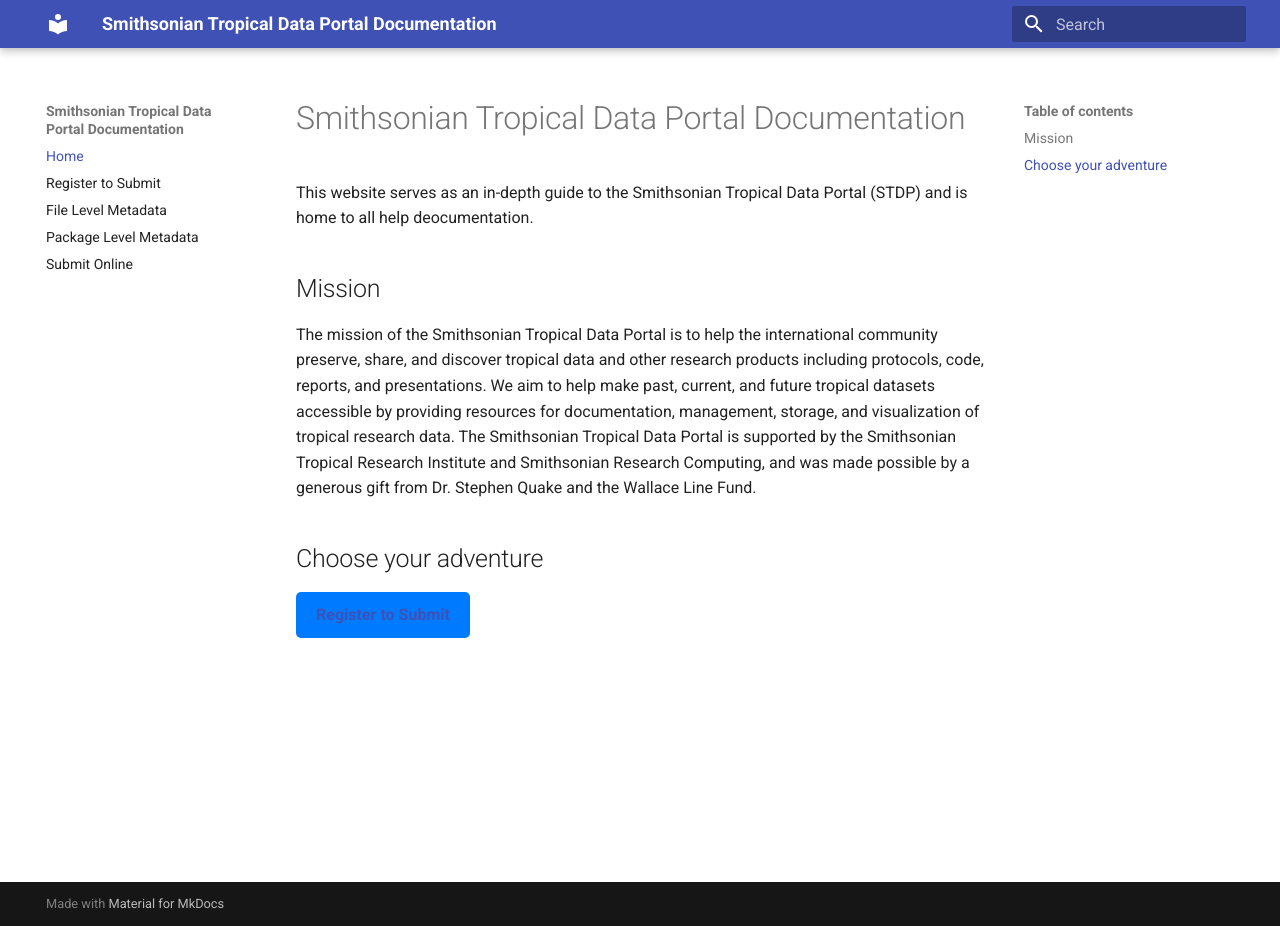
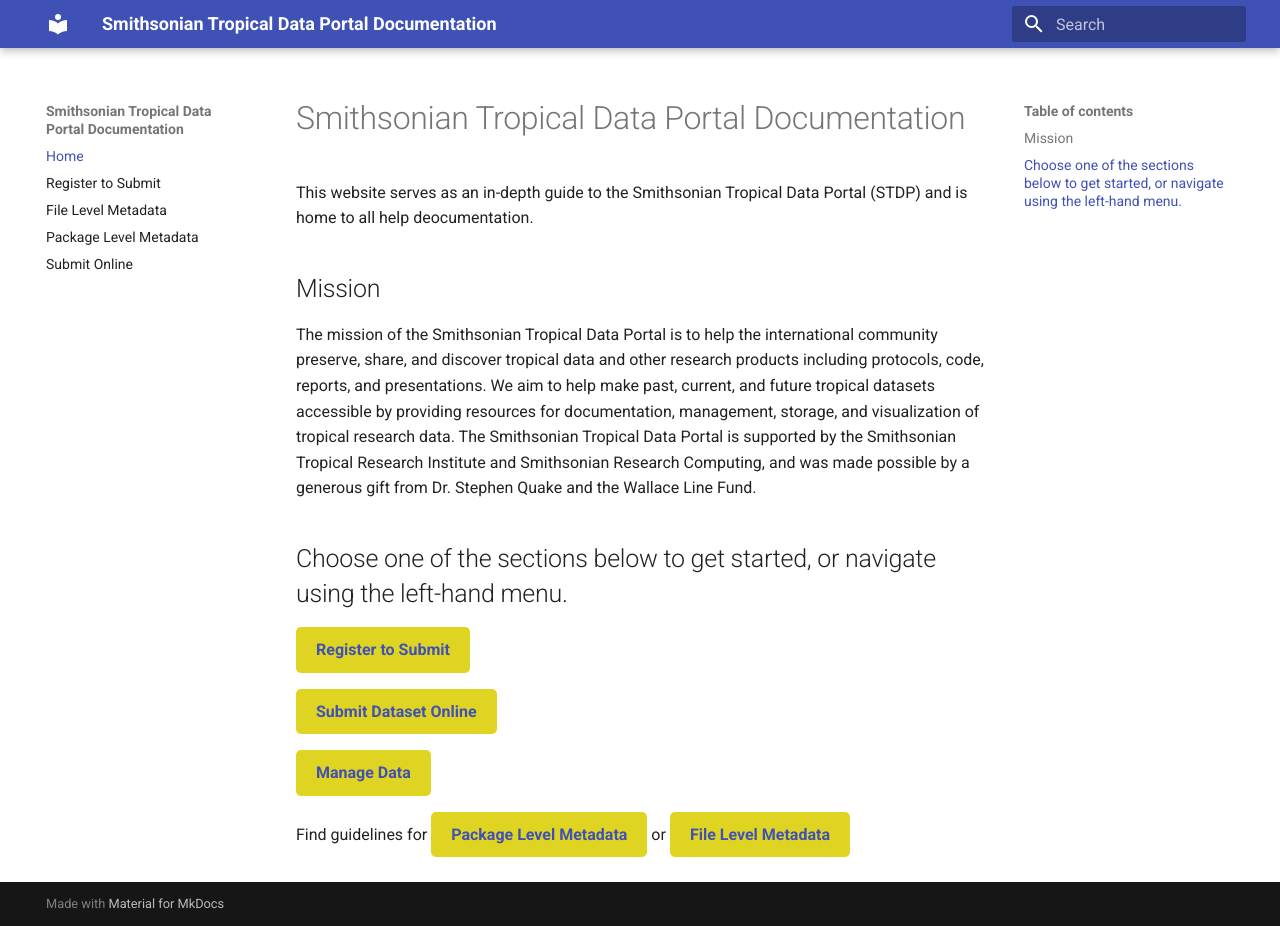
Before and after one commit to SmithsonianTropicalDataPortal/STDP_Documentation, an MkDocs documentation site: the page built from docs/index.md, in a window 1280 px wide and 926 px high. Built offline with MkDocs 1.6.1 and Material for MkDocs 9.7.7, drawn with Linux system fonts in a browser that asks for light colours.

Commit message:
update index with mission and add buttons

```diff
--- a/docs/css/custom.css
+++ b/docs/css/custom.css
@@ -1,5 +1,5 @@
 .button {
-    background-color: #007bff;
+    background-color: #e0d423;
     color: white;
     padding: 0.5rem 1rem;
     text-align: center;
--- a/docs/index.md
+++ b/docs/index.md
@@ -5,6 +5,12 @@
 ## Mission
 The mission of the Smithsonian Tropical Data Portal is to help the international community preserve, share, and discover tropical data and other research products including protocols, code, reports, and presentations. We aim to help make past, current, and future tropical datasets accessible by providing resources for documentation, management, storage, and visualization of tropical research data. The Smithsonian Tropical Data Portal is supported by the Smithsonian Tropical Research Institute and Smithsonian Research Computing, and was made possible by a generous gift from Dr. Stephen Quake and the Wallace Line Fund.
 
-## Choose your adventure
+## Choose one of the sections below to get started, or navigate using the left-hand menu.
 
-<a href="/docs/register_to_submit/" class="button">Register to Submit</a>
+<a href="/register_to_submit/" class="button">Register to Submit</a>
+
+<a href="/submit_online/" class="button">Submit Dataset Online</a>
+
+<a href="/manage_data/" class="button">Manage Data</a>
+
+Find guidelines for <a href="/package_level_meta_reqs/" class="button">Package Level Metadata</a> or <a href="/file_level_metadata/" class="button">File Level Metadata</a>
```
